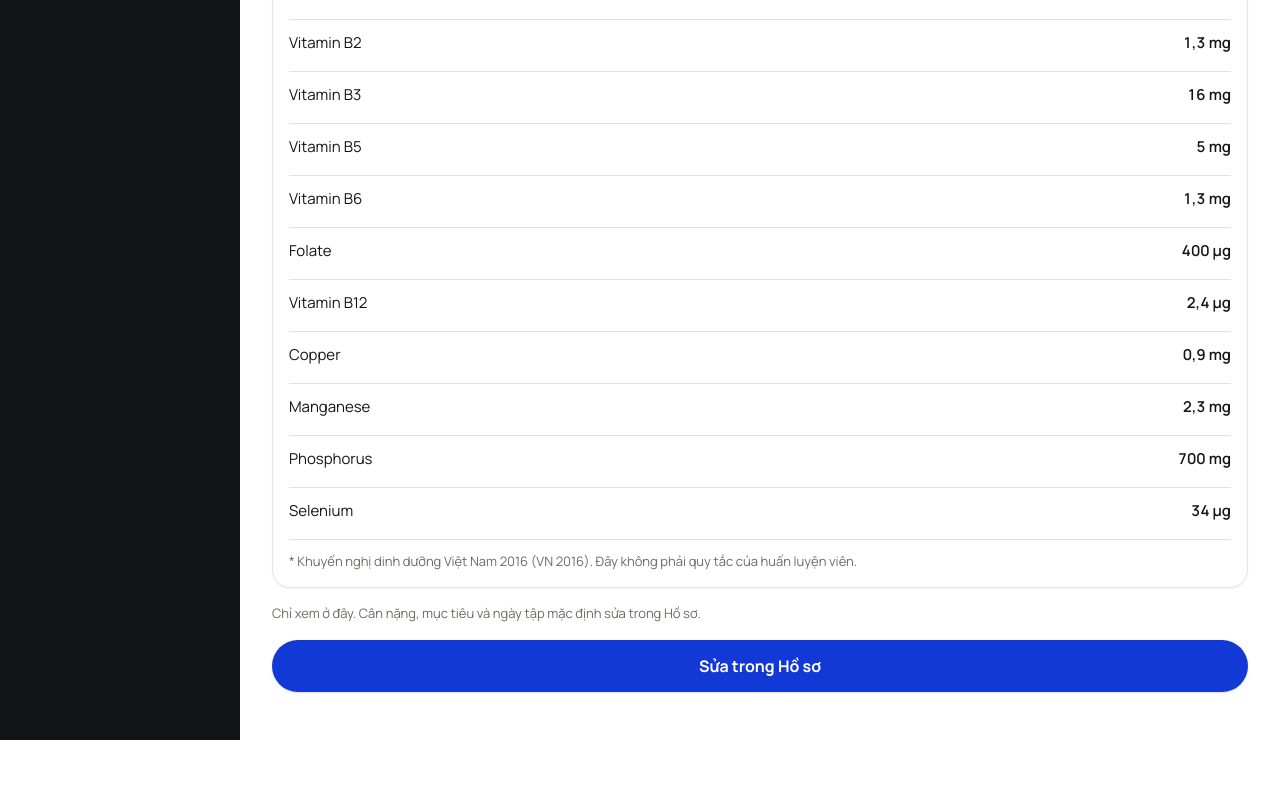
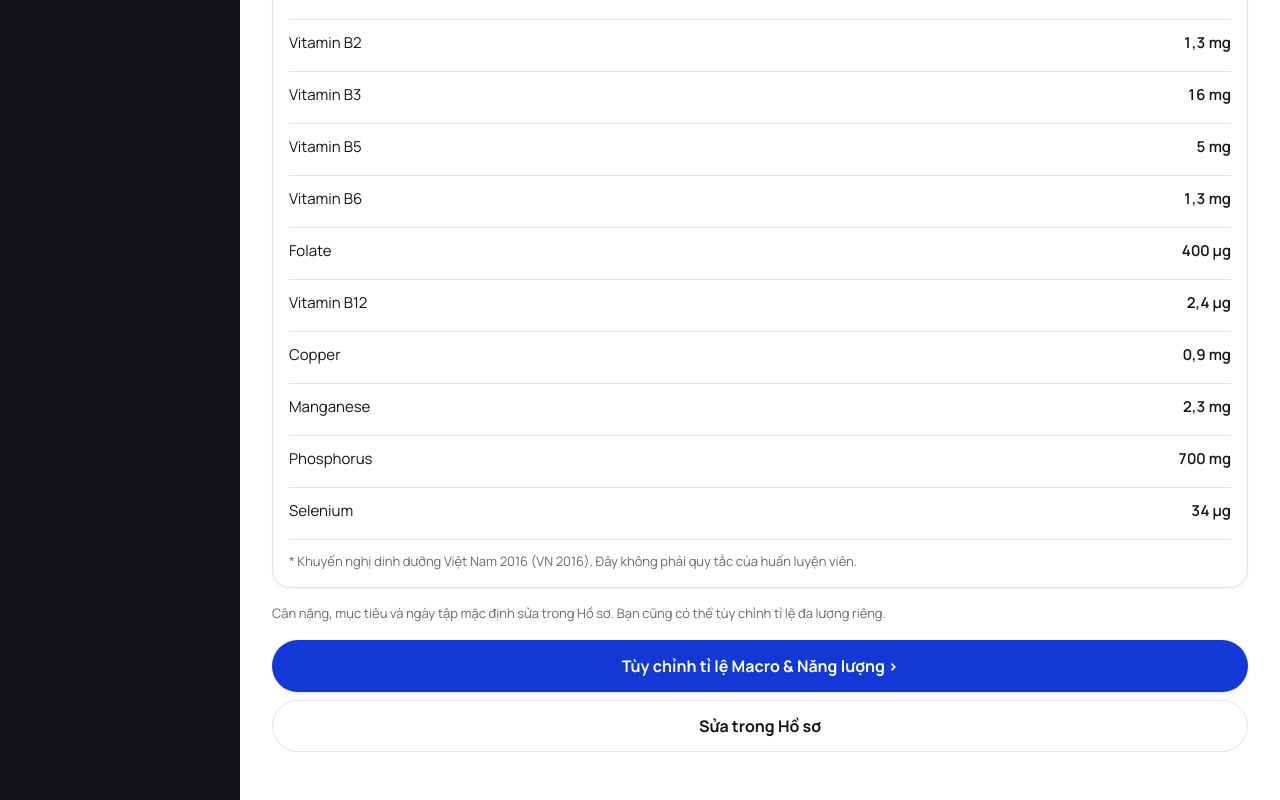
Before and after one commit to DongDuong2001/nutrition-fortifykitchen, a Next.js app in the folder apps/web/: page /settings/targets in a window 1280 px wide. Shown: the part 890-1690 px from the top of the page. Before the commit the page ends 1630 px from the top, so only its background shows below. Built offline with nearby package versions, Linux system fonts and the light colour scheme; no server answers.

Commit message:
feat: add link to custom macro ratios on targets screen

```diff
--- a/apps/web/components/settings/targets-screen.tsx
+++ b/apps/web/components/settings/targets-screen.tsx
@@ -43,8 +43,15 @@ export function TargetsScreen() {
               section={sections[2]}
               note="* Khuyến nghị dinh dưỡng Việt Nam 2016 (VN 2016). Đây không phải quy tắc của huấn luyện viên."
             />
-            <p className="m-0 text-[13px] text-secondary">Chỉ xem ở đây. Cân nặng, mục tiêu và ngày tập mặc định sửa trong Hồ sơ.</p>
-            <PillButton href="/settings/profile">Sửa trong Hồ sơ</PillButton>
+            <p className="m-0 text-[13px] text-secondary">Cân nặng, mục tiêu và ngày tập mặc định sửa trong Hồ sơ. Bạn cũng có thể tùy chỉnh tỉ lệ đa lượng riêng.</p>
+            <div className="flex flex-col gap-2">
+              <PillButton href="/settings/targets/macros" variant="primary">
+                Tùy chỉnh tỉ lệ Macro & Năng lượng ›
+              </PillButton>
+              <PillButton href="/settings/profile" variant="secondary">
+                Sửa trong Hồ sơ
+              </PillButton>
+            </div>
           </div>
         ) : (
           <div aria-busy="true" aria-live="polite" className="flex flex-col gap-4">
```
